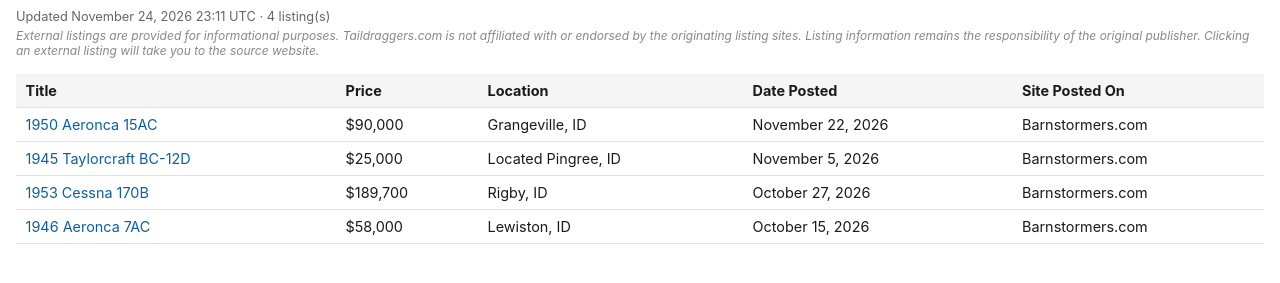
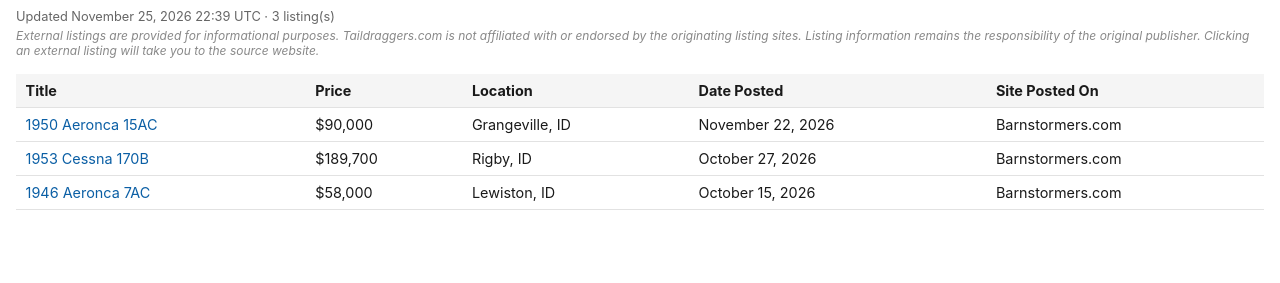
Before and after one commit to taildraggers/idaho, a plain HTML site: page docs/index.html in a window 1280 px wide. Shown: the part 43-326 px from the top of the page. Drawn offline with Linux system fonts and the light colour scheme.

Commit message:
Update Idaho listings (2026-11-25)

```diff
--- a/docs/index.html
+++ b/docs/index.html
@@ -58,7 +58,7 @@
 </head>
 <body>
   <h1>Taildragger Ads in Idaho</h1>
-  <div class="updated">Updated November 24, 2026 23:11 UTC &middot; 4 listing(s)</div>
+  <div class="updated">Updated November 25, 2026 22:39 UTC &middot; 3 listing(s)</div>
   <div class="disclaimer">External listings are provided for informational purposes. Taildraggers.com is not affiliated with or endorsed by the originating listing sites. Listing information remains the responsibility of the original publisher. Clicking an external listing will take you to the source website.</div>
   <table>
     <thead>
@@ -66,7 +66,6 @@
     </thead>
     <tbody>
         <tr><td><a href="https://www.barnstormers.com/classified-2085164-1950-Aeronca-15AC-Sedan-O-300.html" target="_blank" rel="noopener noreferrer">1950 Aeronca 15AC</a></td><td>$90,000</td><td>Grangeville, ID</td><td>November 22, 2026</td><td>Barnstormers.com</td></tr>
-        <tr><td><a href="https://www.barnstormers.com/classified-2076733-1945-BC12D-Taylorcraft-Project.html" target="_blank" rel="noopener noreferrer">1945 Taylorcraft BC-12D</a></td><td>$25,000</td><td>Located Pingree, ID</td><td>November 5, 2026</td><td>Barnstormers.com</td></tr>
         <tr><td><a href="https://www.barnstormers.com/classified-2056599-1953-C-170B---220HP-Franklin.html" target="_blank" rel="noopener noreferrer">1953 Cessna 170B</a></td><td>$189,700</td><td>Rigby, ID</td><td>October 27, 2026</td><td>Barnstormers.com</td></tr>
         <tr><td><a href="https://www.barnstormers.com/classified-2070538-1946-Aeronca-7Ac.html" target="_blank" rel="noopener noreferrer">1946 Aeronca 7AC</a></td><td>$58,000</td><td>Lewiston, ID</td><td>October 15, 2026</td><td>Barnstormers.com</td></tr>
     </tbody>
```
